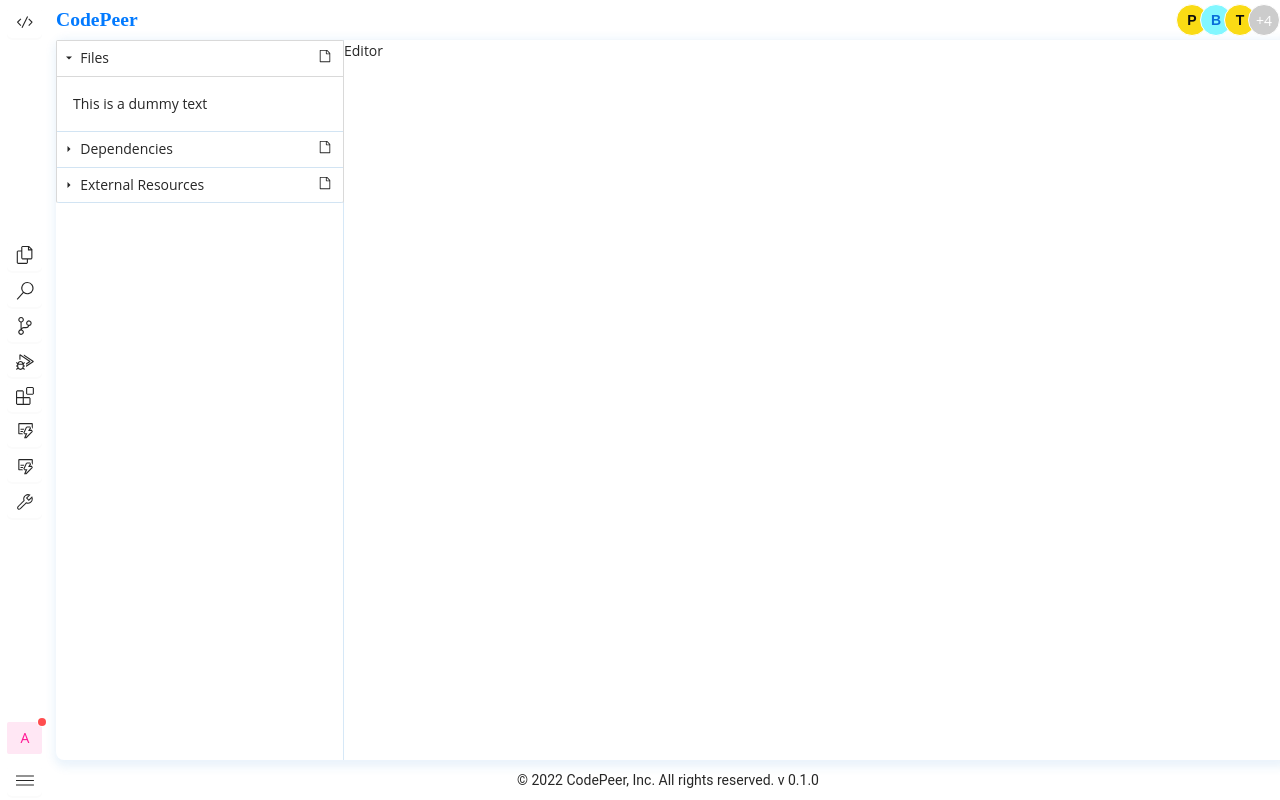
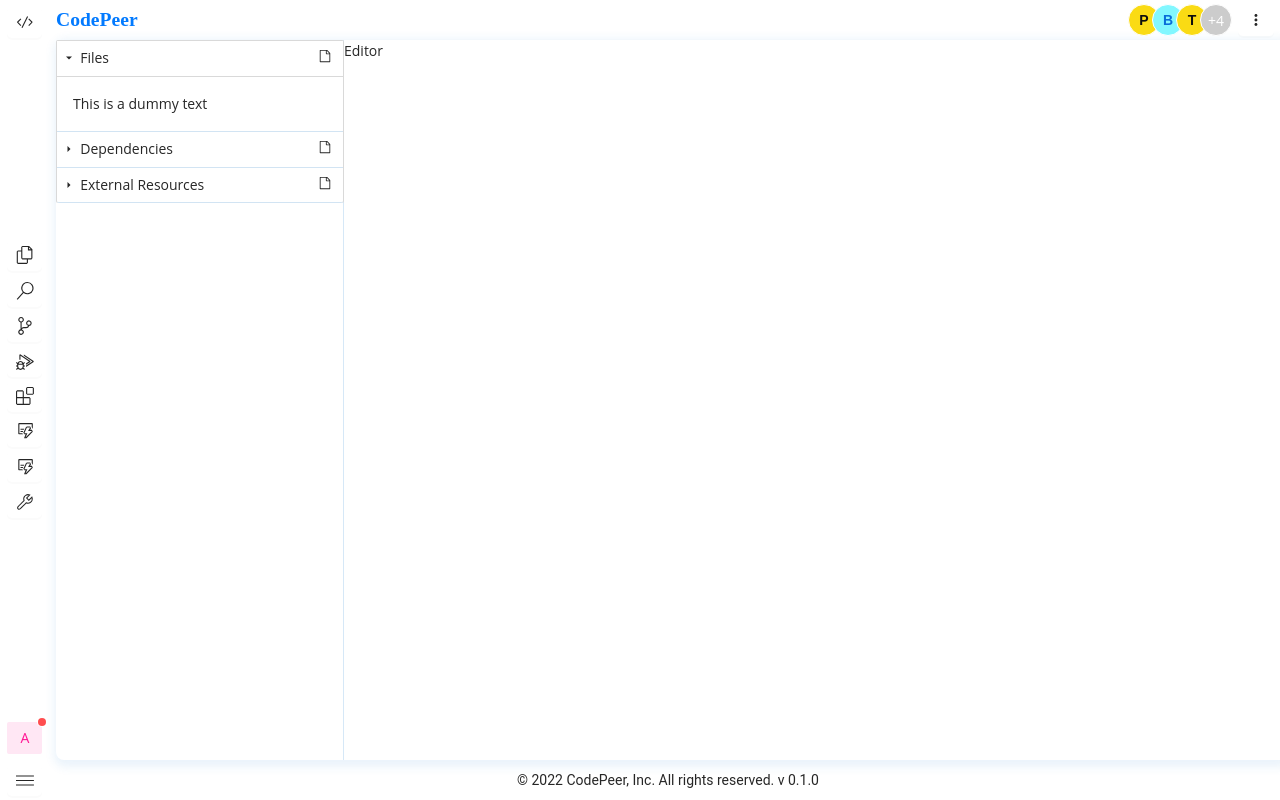
Before and after one commit to ahmadshoaib-git/peer-programing-code-editor, a React (Create React App) app: page / in a window 1280 px wide. Built offline with nearby package versions, Linux system fonts and the light colour scheme.

Commit message:
chore: header section manipulation done.

```diff
--- a/src/components/Header/header.style.ts
+++ b/src/components/Header/header.style.ts
@@ -10,6 +10,9 @@ export const HeaderWrapper = styled.header`
   display: flex;
   justify-content: space-between;
   align-items: center;
+  /* .ant-avatar-group {
+    padding-right: 0.8rem;
+  } */
   /* > h1 {
     font-family: ${({ theme: { fonts } }) => fonts.heading};
     font-size: ${({ theme: { fontSizes } }) => fontSizes.heading};
@@ -25,3 +28,13 @@ export const HeaderHeading = styled.h1`
   padding: 0;
   cursor: pointer;
 `;
+
+export const HeaderRightSection = styled.div`
+  display: flex;
+  justify-content: center;
+  align-items: center;
+  div,
+  button {
+    margin-right: 0.4rem;
+  }
+`;
--- a/src/components/Header/index.tsx
+++ b/src/components/Header/index.tsx
@@ -1,11 +1,22 @@
 import React from "react";
+import { BiDotsVerticalRounded } from "react-icons/bi";
+import IconButton from "../IconButton";
 import AvatarGroup from "../AvatarGroup";
-import { HeaderHeading, HeaderWrapper } from "./header.style";
+import {
+  HeaderHeading,
+  HeaderWrapper,
+  HeaderRightSection,
+} from "./header.style";
 const Header = () => {
   return (
     <HeaderWrapper>
       <HeaderHeading>CodePeer</HeaderHeading>
-      <AvatarGroup />
+      <HeaderRightSection>
+        <AvatarGroup />
+        <IconButton title={"Settings"}>
+          <BiDotsVerticalRounded />
+        </IconButton>
+      </HeaderRightSection>
     </HeaderWrapper>
   );
 };
```
